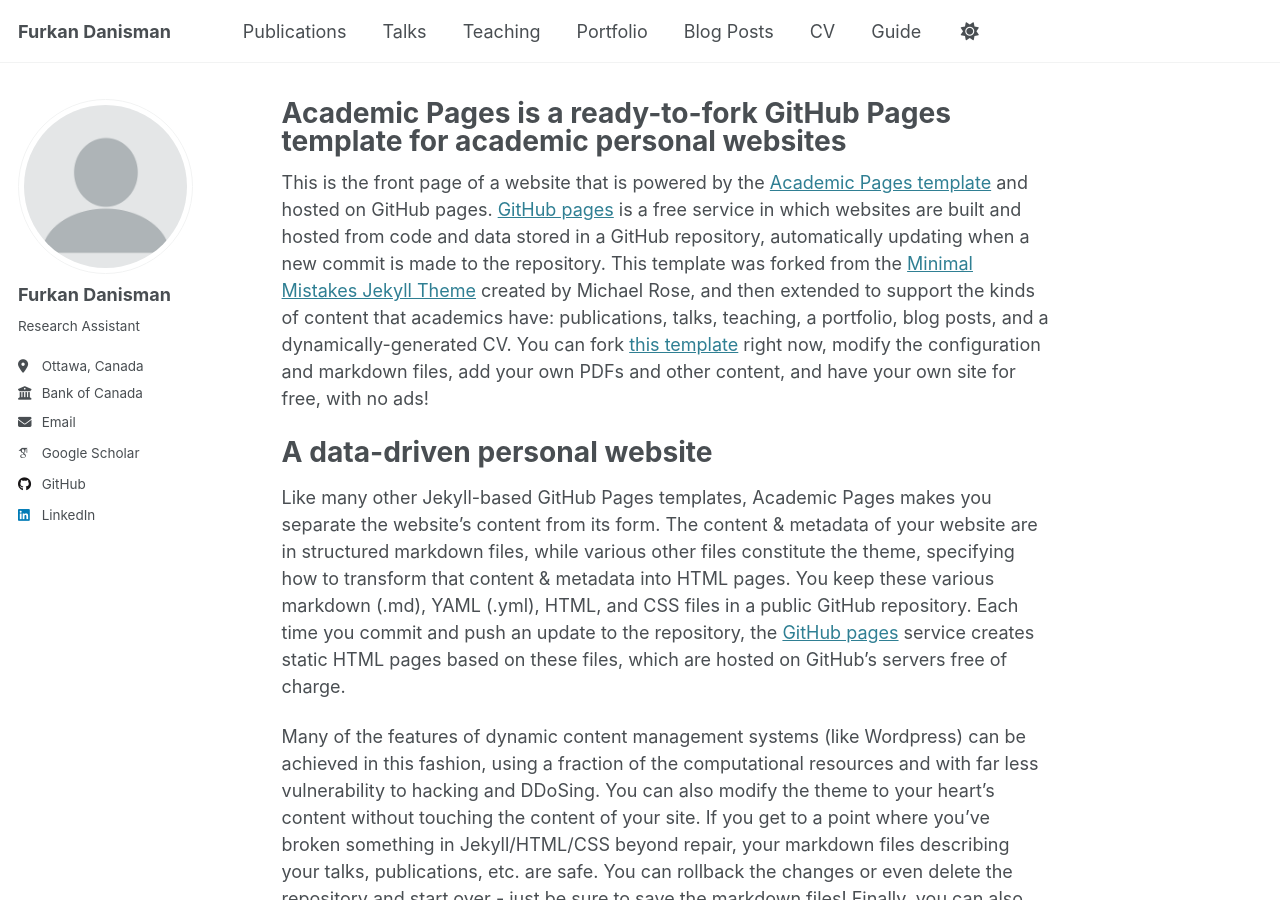
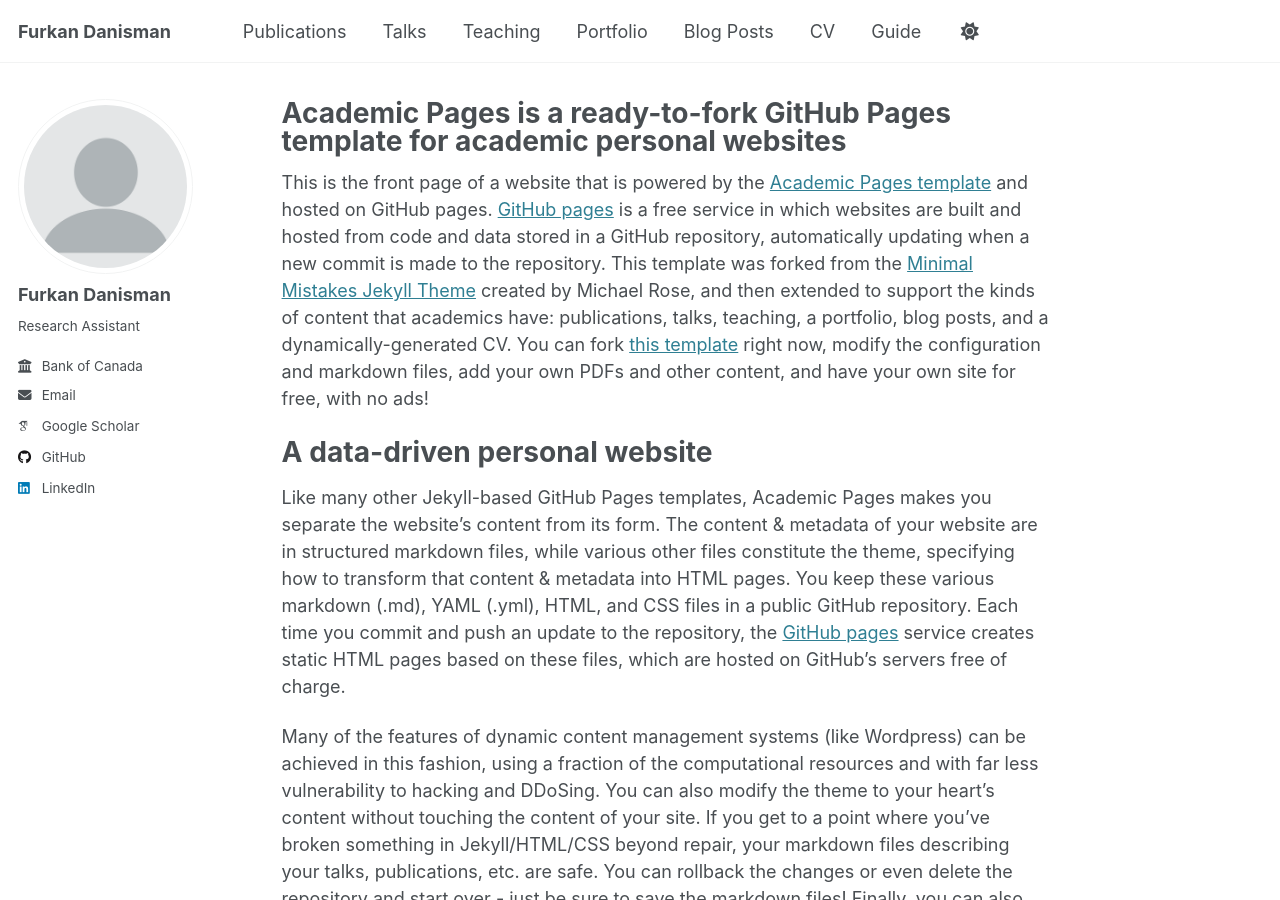
Before and after one commit to FurkanDanisman/FurkanDanisman.github.io, a Jekyll site: the page built from _pages/about.md, in a window 1280 px wide and 900 px high. Built offline with Jekyll 4.4.1, drawn with Linux system fonts in a browser that asks for light colours; some web fonts are replaced.

Commit message:
Update _config.yml

```diff
--- a/_config.yml
+++ b/_config.yml
@@ -26,7 +26,7 @@ author:
   name             : "Furkan Danisman"
   pronouns         : # example: "she/her"
   bio              : "Research Assistant"
-  location         : "Ottawa, Canada"
+  location         :
   employer         : "Bank of Canada"
   uri              : # URL
   email            : "furkandanisman@gmail.com"
```
